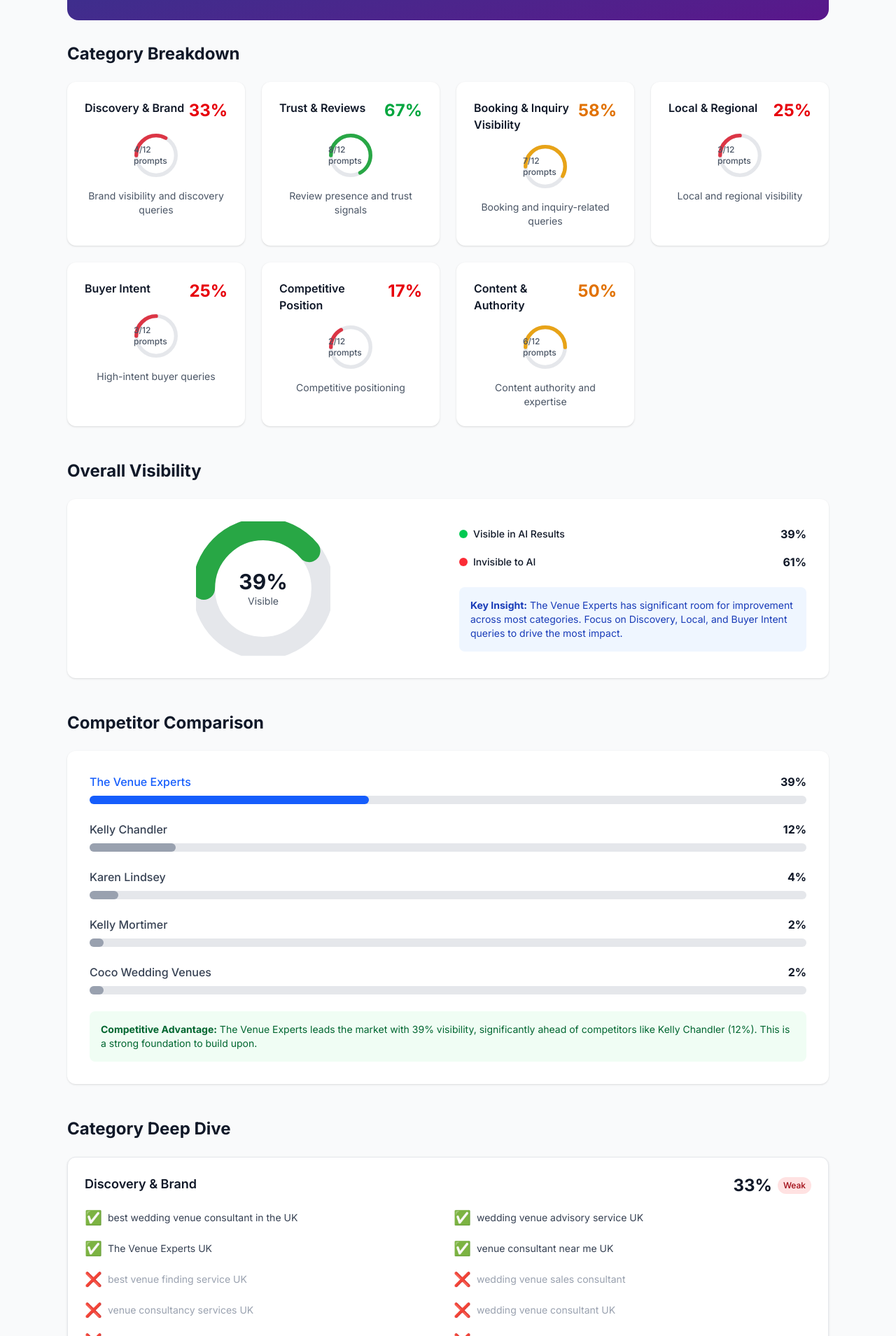
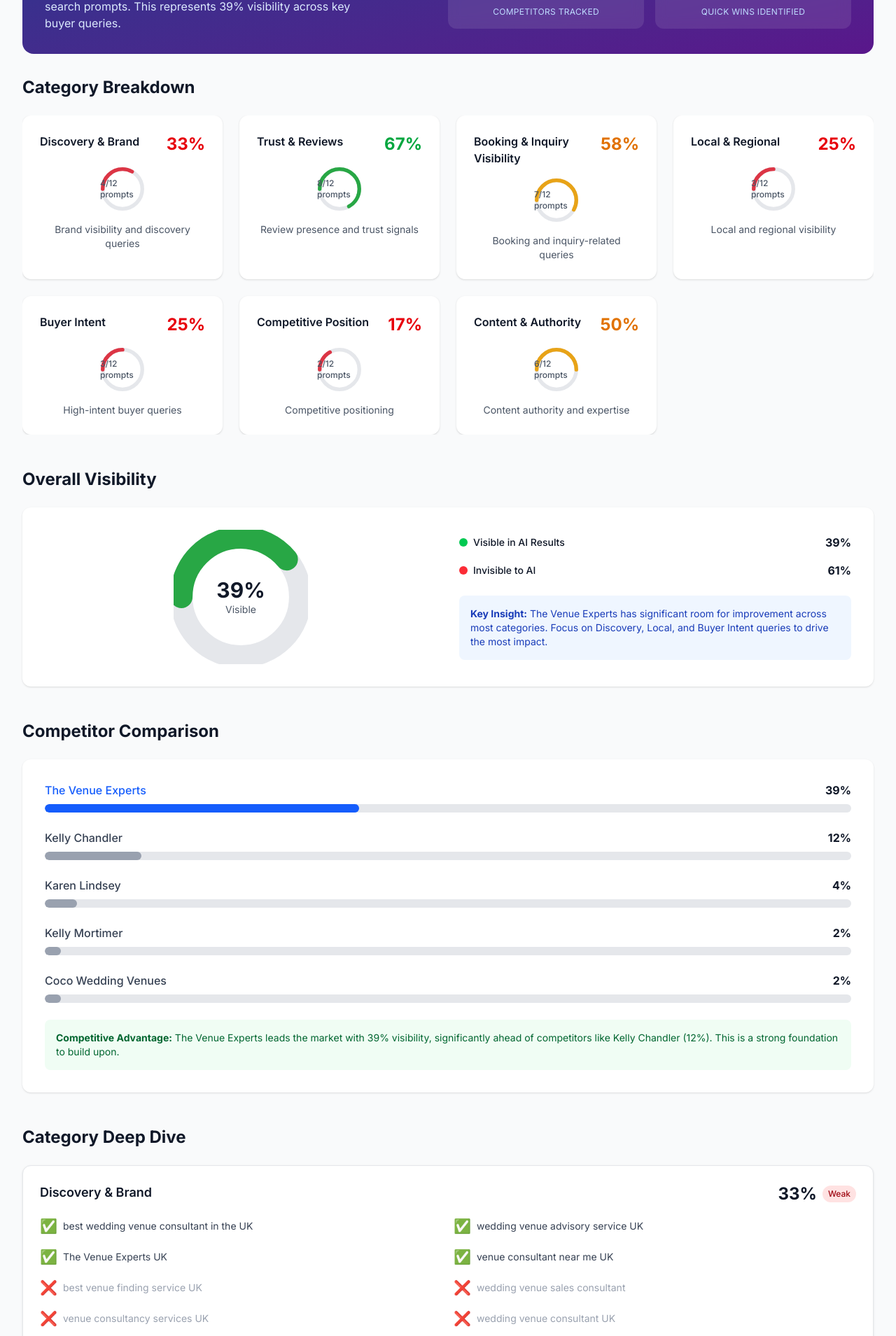
Before and after one commit to vizbizai-web/vizbiz-website, a Next.js app: page /report/venue-experts in a window 1280 px wide. Shown: the part 391-2300 px from the top of the page at 70% size. Built offline with nearby package versions, Linux system fonts and the light colour scheme.

Commit message:
fix: report layout and graphics overflow
- Added max-w-7xl mx-auto containers for centering
- Fixed SVG and bar chart bleeding using overflow-hidden and proper padding
- Centered hero scores and fixed category grid alignment
- Ensured progress plan cards stay within viewport boundaries

```diff
--- a/src/app/report/ea-dance/page.tsx
+++ b/src/app/report/ea-dance/page.tsx
@@ -233,7 +233,7 @@
 
   return (
     <div className="min-h-screen bg-gray-50 py-8">
-      <div className="max-w-6xl mx-auto px-4 sm:px-6 lg:px-8">
+      <div className="max-w-7xl mx-auto px-4 sm:px-6 lg:px-8 py-12">
         {/* Top Header */}
         <div className="flex justify-between items-center mb-8">
           <div className="flex items-center">
@@ -252,7 +252,7 @@
         {/* Hero Score Card */}
         <div className="bg-gradient-to-br from-blue-900 to-purple-900 rounded-xl p-8 mb-8 text-white">
           <div className="flex flex-col lg:flex-row items-center justify-between">
-            <div className="lg:w-1/2 mb-6 lg:mb-0">
+            <div className="lg:w-1/2 mb-6 lg:mb-0 flex justify-center items-center">
               <div className="flex items-center mb-4">
                 <span className="text-6xl font-bold mr-4">{auditResults.overallScore}</span>
                 <span className="text-2xl text-blue-200">/100</span>
@@ -289,7 +289,7 @@
         {/* Category Breakdown */}
         <div className="mb-8">
           <h2 className="text-2xl font-bold text-gray-800 mb-6">Category Breakdown</h2>
-          <div className="grid grid-cols-1 md:grid-cols-2 lg:grid-cols-3 xl:grid-cols-4 gap-4">
+          <div className="grid grid-cols-1 md:grid-cols-2 lg:grid-cols-3 xl:grid-cols-4 gap-4 overflow-hidden">
             {Object.entries(auditResults.categories).map(([key, category]) => (
               <div key={key} className="bg-white rounded-xl p-6 shadow-sm border">
                 <div className="flex items-center justify-between mb-4">
@@ -322,7 +322,7 @@
         {/* Competitor Comparison */}
         <div className="mb-8">
           <h2 className="text-2xl font-bold text-gray-800 mb-6">Competitor Comparison</h2>
-          <div className="bg-white rounded-xl p-6 shadow-sm">
+          <div className="bg-white rounded-xl p-6 shadow-sm overflow-hidden">
             <div className="space-y-4">
               {competitors.map((competitor, index) => (
                 <div key={index} className="flex items-center">
@@ -388,7 +388,7 @@
         {/* Progress Plan */}
         <div className="mb-8">
           <h2 className="text-2xl font-bold text-gray-800 mb-6">⭐ 30/60/90/6-Month Progress Plan</h2>
-          <div className="grid grid-cols-1 md:grid-cols-2 lg:grid-cols-4 gap-6">
+          <div className="grid grid-cols-1 md:grid-cols-2 lg:grid-cols-4 gap-6 overflow-hidden">
             {Object.entries(progressPlan).map(([key, phase]) => (
               <div key={key} className={`bg-white rounded-xl p-6 shadow-sm border-t-4 ${phase.color === 'amber' ? 'border-amber-400' : phase.color === 'blue' ? 'border-blue-400' : phase.color === 'purple' ? 'border-purple-400' : 'border-green-400'}`}>
                 <div className="mb-4">
--- a/src/app/report/venue-experts/page.tsx
+++ b/src/app/report/venue-experts/page.tsx
@@ -280,7 +280,7 @@
 
   return (
     <div className="min-h-screen bg-gray-50 py-8">
-      <div className="max-w-6xl mx-auto px-4 sm:px-6 lg:px-8">
+      <div className="max-w-7xl mx-auto px-4 sm:px-6 lg:px-8 py-12">
         {/* Header */}
         <div className="flex justify-between items-start mb-8">
           <div>
@@ -343,7 +343,7 @@
         {/* Category Breakdown */}
         <div className="mb-12">
           <h3 className="text-2xl font-bold text-gray-900 mb-6">Category Breakdown</h3>
-          <div className="grid grid-cols-1 md:grid-cols-2 lg:grid-cols-4 gap-6">
+          <div className="grid grid-cols-1 md:grid-cols-2 lg:grid-cols-4 gap-6 overflow-hidden">
             {categories.map((category, index) => {
               const colorClass = category.color === "green" ? "text-green-600" :
                                 category.color === "amber" ? "text-amber-600" : "text-red-600";
@@ -399,7 +399,7 @@
           <h3 className="text-2xl font-bold text-gray-900 mb-6">Overall Visibility</h3>
           <div className="bg-white rounded-xl p-8 shadow-sm">
             <div className="flex flex-col lg:flex-row items-center gap-8">
-              <div className="lg:w-1/2 flex justify-center">
+              <div className="lg:w-1/2 flex justify-center items-center">
                 <div className="relative w-48 h-48">
                   <svg className="w-48 h-48 transform -rotate-90" viewBox="0 0 36 36">
                     <path
@@ -457,7 +457,7 @@
         {/* Competitor Comparison */}
         <div className="mb-12">
           <h3 className="text-2xl font-bold text-gray-900 mb-6">Competitor Comparison</h3>
-          <div className="bg-white rounded-xl p-8 shadow-sm">
+          <div className="bg-white rounded-xl p-8 shadow-sm overflow-hidden">
             <div className="space-y-6">
               {competitors.map((competitor, index) => {
                 const width = `${competitor.percentage}%`;
@@ -469,7 +469,7 @@
                       </span>
                       <span className="font-bold text-gray-900">{competitor.percentage}%</span>
                     </div>
-                    <div className="w-full bg-gray-200 rounded-full h-3">
+                    <div className="w-full bg-gray-200 rounded-full h-3 overflow-hidden">
                       <div
                         className={`h-3 rounded-full ${competitor.highlight ? 'bg-blue-600' : 'bg-gray-400'}`}
                         style={{ width }}
@@ -508,7 +508,7 @@
                     </div>
                   </div>
 
-                  <div className="grid grid-cols-1 md:grid-cols-2 gap-4 mb-4">
+                  <div className="grid grid-cols-1 md:grid-cols-2 gap-4 mb-4 overflow-hidden">
                     {category.prompts.map((prompt, promptIndex) => (
                       <div key={promptIndex} className="flex items-center gap-2">
                         <span className={`text-xl ${prompt.visible ? 'text-green-500' : 'text-red-500'}`}>
@@ -535,7 +535,7 @@
           <h3 className="text-2xl font-bold text-gray-900 mb-6">30/60/90/6-Month Progress Plan</h3>
           <p className="text-gray-600 mb-8">Your roadmap to AI visibility leadership in the wedding venue consultancy market.</p>
 
-          <div className="space-y-6">
+          <div className="space-y-6 overflow-hidden">
             {phases.map((phase, index) => {
               const colorClasses: Record<string, { bg: string; border: string; text: string }> = {
                 amber: { bg: "bg-amber-50", border: "border-amber-200", text: "text-amber-800" },
```
